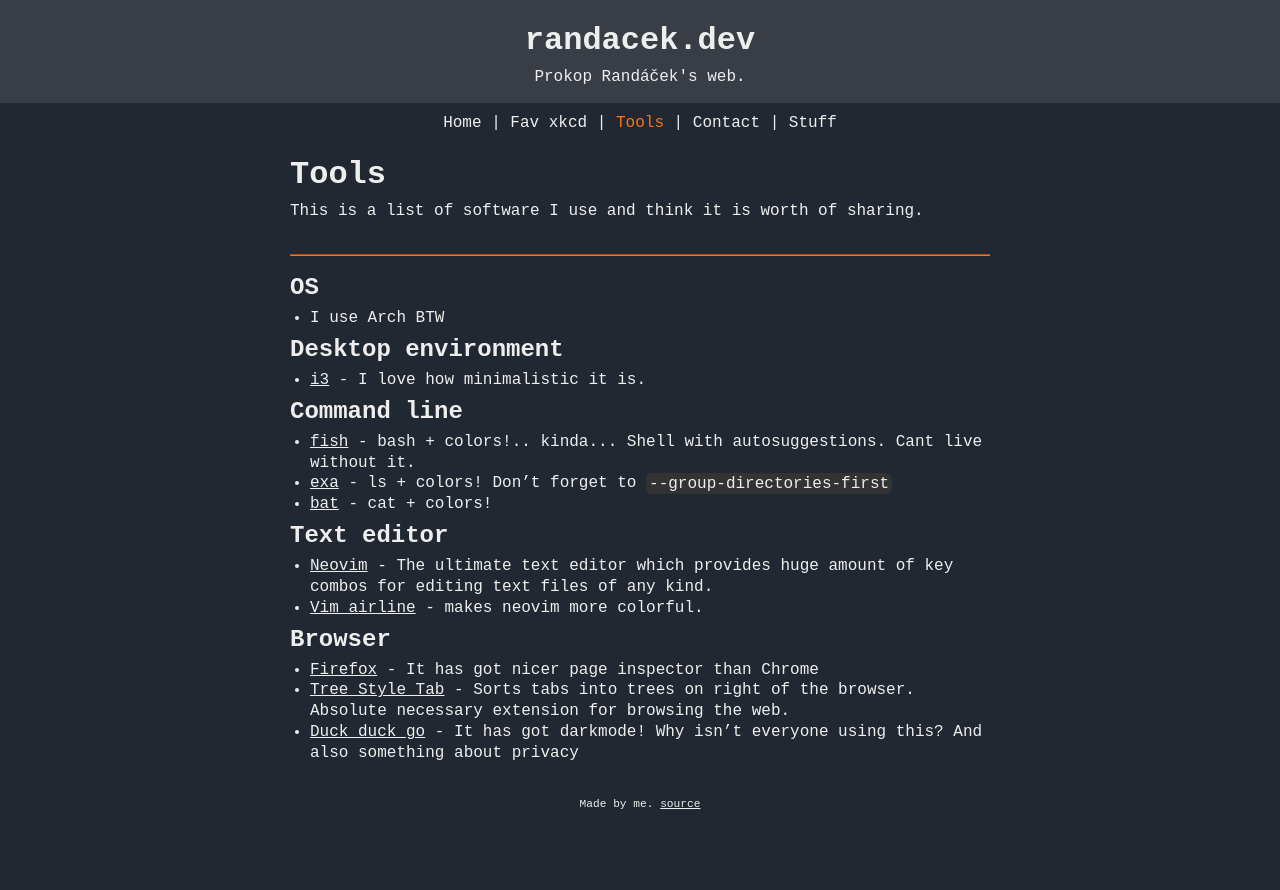
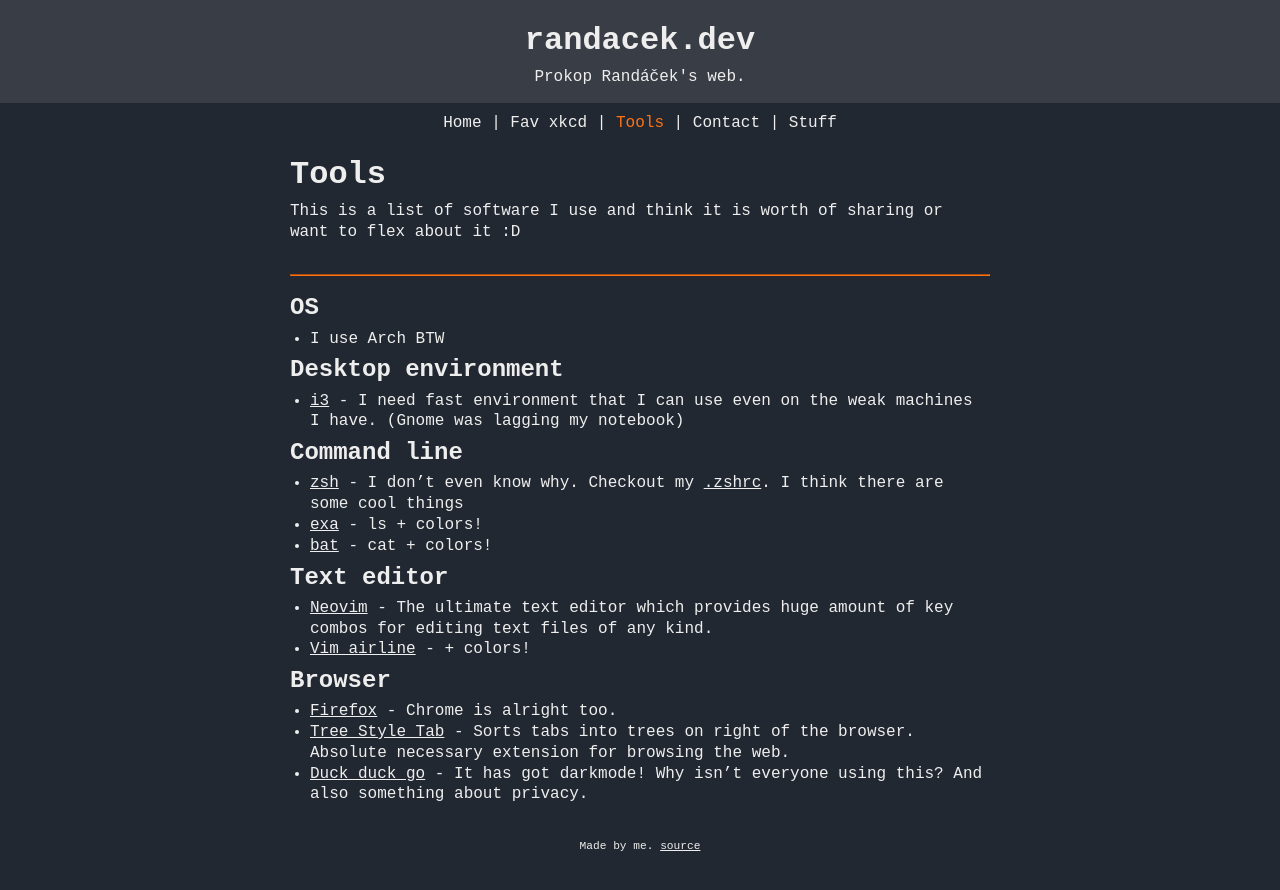
Before and after one commit to ProkopRandacek/randacek.dev, a Jekyll site: the page built from content/tools.md, in a window 1280 px wide. Shown: the top 890 px of the page. Built offline with Jekyll 4.4.1, drawn with Linux system fonts in a browser that asks for light colours.

Commit message:
tools update

```diff
--- a/content/tools.md
+++ b/content/tools.md
@@ -5,7 +5,7 @@
 order: 3
 ---
 # Tools
-This is a list of software I use and think it is worth of sharing.
+This is a list of software I use and think it is worth of sharing or want to flex about it :D
 
 ***
 
@@ -14,21 +14,21 @@
 
 ## Desktop environment
 
-- [i3](https://i3wm.org/) - I love how minimalistic it is.
+- [i3](https://i3wm.org/) - I need fast environment that I can use even on the weak machines I have. (Gnome was lagging my notebook)
 
 ## Command line
 
-- [fish](https://fishshell.com) - bash + colors!.. kinda\.\.\. Shell with autosuggestions. Cant live without it.
-- [exa](https://the.exa.website) - ls + colors! Don't forget to `--group-directories-first`
+- [zsh](https://fishshell.com) - I don't even know why. Checkout my [.zshrc](https://github.com/ProkopRandacek/dotfiles/blob/master/.zshrc). I think there are some cool things
+- [exa](https://the.exa.website) - ls + colors!
 - [bat](https://github.com/sharkdp/bat) - cat + colors!
 
 ## Text editor
 
 - [Neovim](https://neovim.io/) - The ultimate text editor which provides huge amount of key combos for editing text files of any kind.
-- [Vim airline](https://github.com/vim-airline/vim-airline) - makes neovim more colorful.
+- [Vim airline](https://github.com/vim-airline/vim-airline) - + colors!
 
 ## Browser
 
-- [Firefox](https://mozilla.org/en-US/firefox/browsers/) - It has got nicer page inspector than Chrome
+- [Firefox](https://mozilla.org/en-US/firefox/browsers/) - Chrome is alright too.
 - [Tree Style Tab](https://github.com/piroor/treestyletab) - Sorts tabs into trees on right of the browser. Absolute necessary extension for browsing the web.
-- [Duck duck go](https://ddg.gg/) - It has got darkmode! Why isn't everyone using this? And also something about privacy
+- [Duck duck go](https://ddg.gg/) - It has got darkmode! Why isn't everyone using this? And also something about privacy.
```
